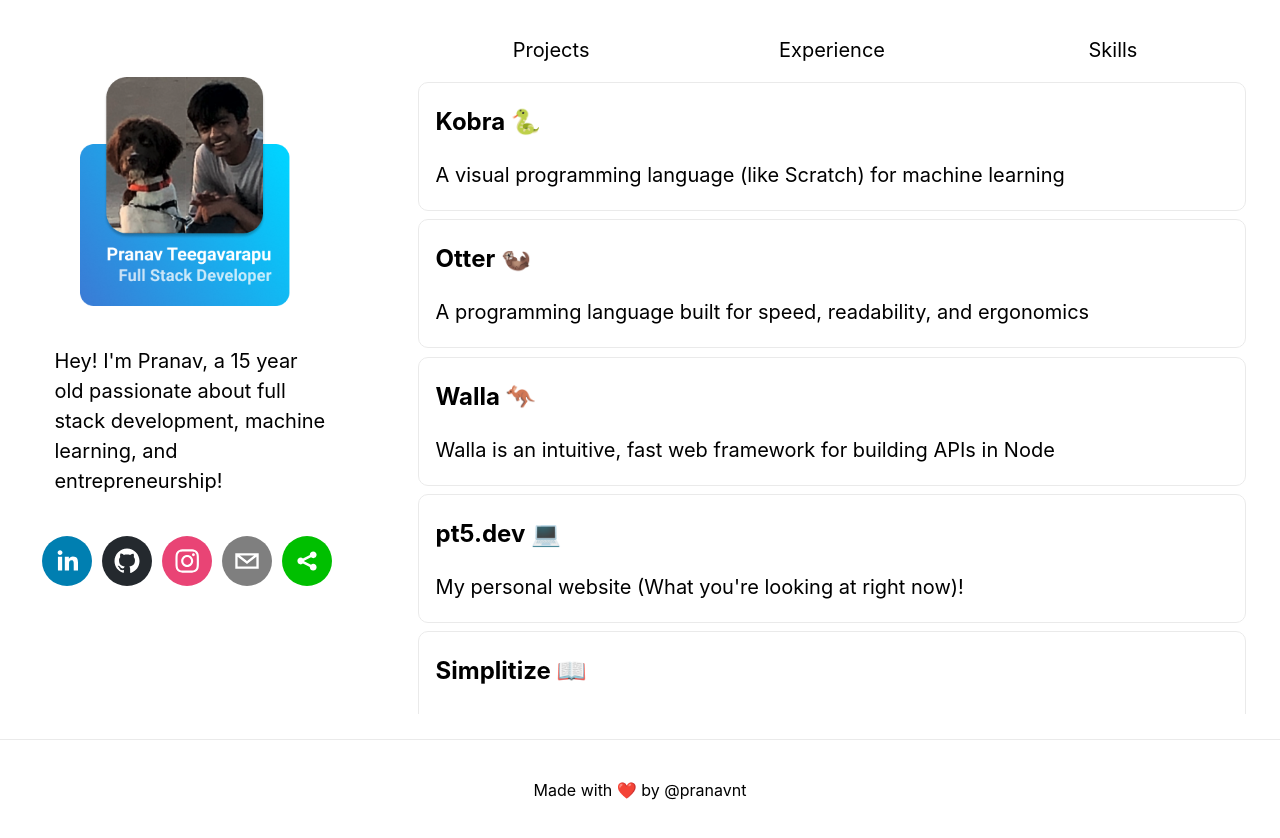
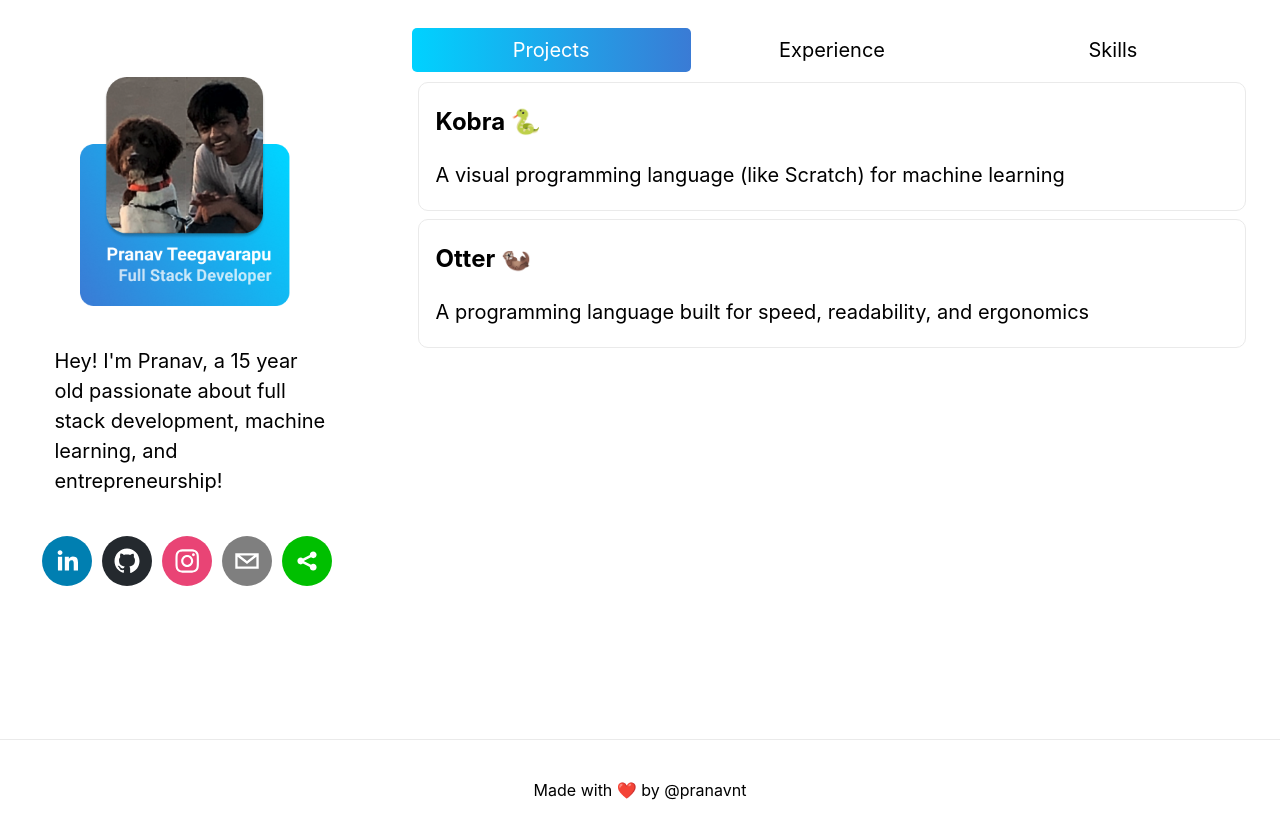
Before and after one commit to pranavnt/pt5.dev, a Next.js app: page / in a window 1280 px wide. Built offline with nearby package versions, Linux system fonts and the light colour scheme.

Commit message:
projects tab now default idk

```diff
--- a/pages/index.js
+++ b/pages/index.js
@@ -2,6 +2,7 @@ import Head from "next/head";
 import Project from "../components/project.js";
 import styles from "../styles/Home.module.css";
 import { SocialIcon } from "react-social-icons";
+import { useState } from "react";
 
 export default function Home() {
   const selectedStyle = {
@@ -95,6 +96,7 @@ export default function Home() {
           <table style={{ width: "100%" }}>
             <tr>
               <td
+                style={selectedStyle}
                 onClick={() => {
                   document.getElementById("projects").style.backgroundImage =
                     "linear-gradient(to right, #00d2ff, #3a7bd5)";
@@ -157,52 +159,16 @@ export default function Home() {
             </tr>
           </table>
           <div style={{ padding: "1%", height: "80vh", overflow: "scroll" }}>
+            {" "}
             <Project
               url="https://github.com/kobra-dev"
               name="Kobra 🐍"
               description="A visual programming language (like Scratch) for machine learning"
             />
-
             <Project
               url="https://github.com/OtterLang/Otter"
               name="Otter 🦦"
               description="A programming language built for speed, readability, and ergonomics"
-            />
-
-            <Project
-              url="https://github.com/pranavnt/Walla"
-              name="Walla 🦘"
-              description="Walla is an intuitive, fast web framework for building APIs in Node"
-            />
-
-            <Project
-              url="https://github.com/pranavnt/pt5.dev"
-              name="pt5.dev 💻"
-              description="My personal website (What you're looking at right now)!"
-            />
-
-            <Project
-              url="https://devpost.com/software/Simplitize"
-              name="Simplitize 📖"
-              description="Using NLP-powered Question Answering to help users understand academic literature"
-            />
-
-            <Project
-              url="https://devpost.com/software/PhishingNet"
-              name="PhishingNet 🎣"
-              description="NLP-powered chrome extension to detect phishing websites"
-            />
-
-            <Project
-              url="https://github.com/pranavnt/Diffcheckr"
-              name="Diffcheckr ✅"
-              description="Minimal, intuitive diffchecker for comparing your output to test cases"
-            />
-
-            <Project
-              url="https://github.com/pranavnt"
-              name="GitHub 🔧"
-              description="Check out my GitHub to see any other projects I'm working on!"
             />
           </div>
         </div>
```
Also changed, not shown: components/utils.js (added).
